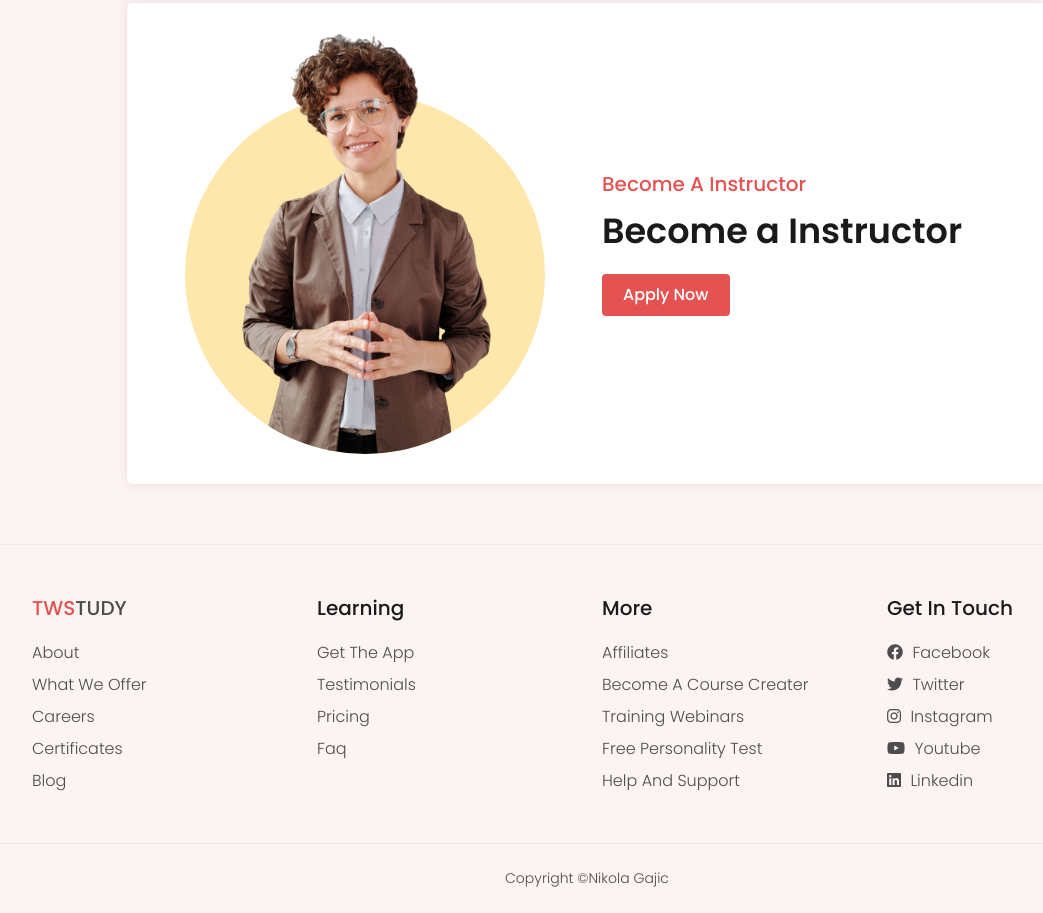
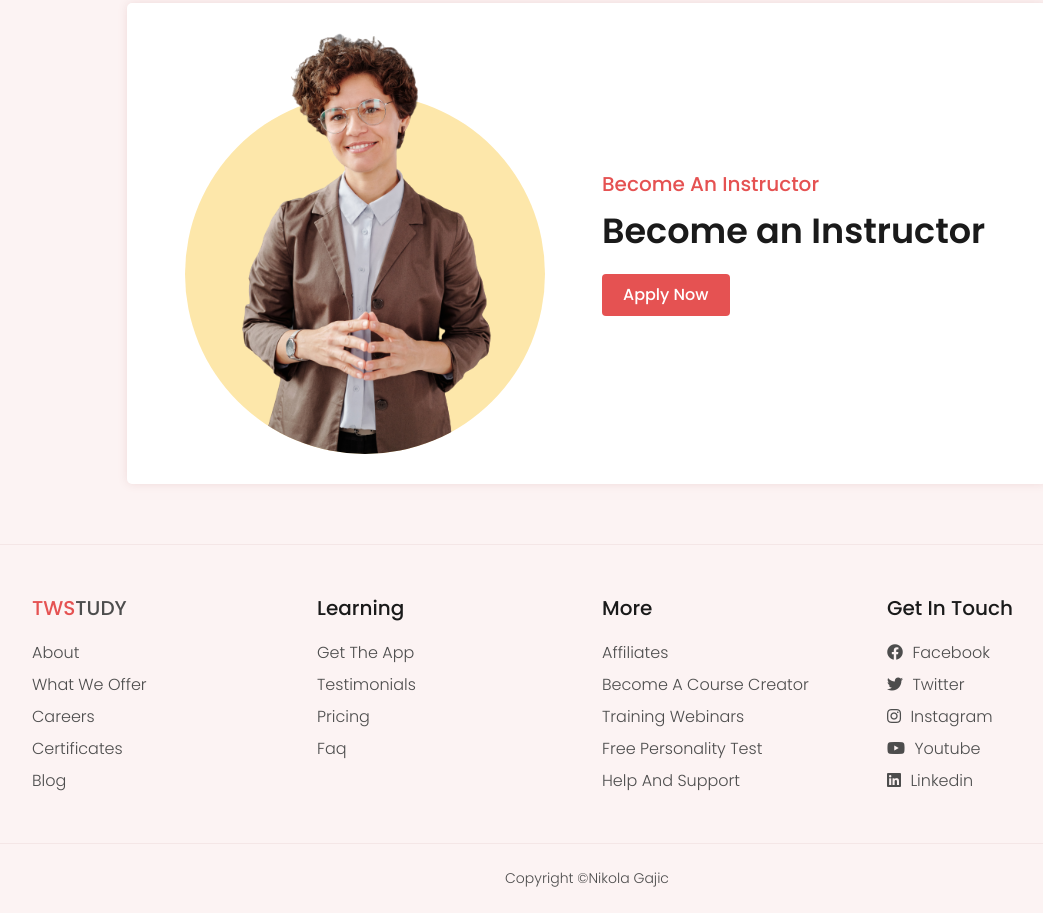
Before and after one commit to ngbusiness/twstudy, a plain HTML site: page index.html in a window 1280 px wide. Shown: the part 2233-3146 px from the top of the page, without its empty margins (53-1096 px from the left). Drawn offline with Linux system fonts and the light colour scheme.

Commit message:
Update index.html

```diff
--- a/index.html
+++ b/index.html
@@ -364,8 +364,8 @@
               </div>
               <div class="col-md-6">
                 <div class="section-title m-0">
-                  <h2 class="title">become a instructor</h2>
-                  <p class="sub-title">Become a Instructor</p>
+                  <h2 class="title">become an instructor</h2>
+                  <p class="sub-title">Become an Instructor</p>
                 </div>
                 <a href="#" class="btn btn-theme">apply now</a>
               </div>
@@ -410,7 +410,7 @@
               <h3>more</h3>
               <ul>
                 <li><a href="#">affiliates</a></li>
-                <li><a href="#">become a course creater</a></li>
+                <li><a href="#">become a course creator</a></li>
                 <li><a href="#">training webinars</a></li>
                 <li><a href="#">free personality test</a></li>
                 <li><a href="#">help and support</a></li>
```
